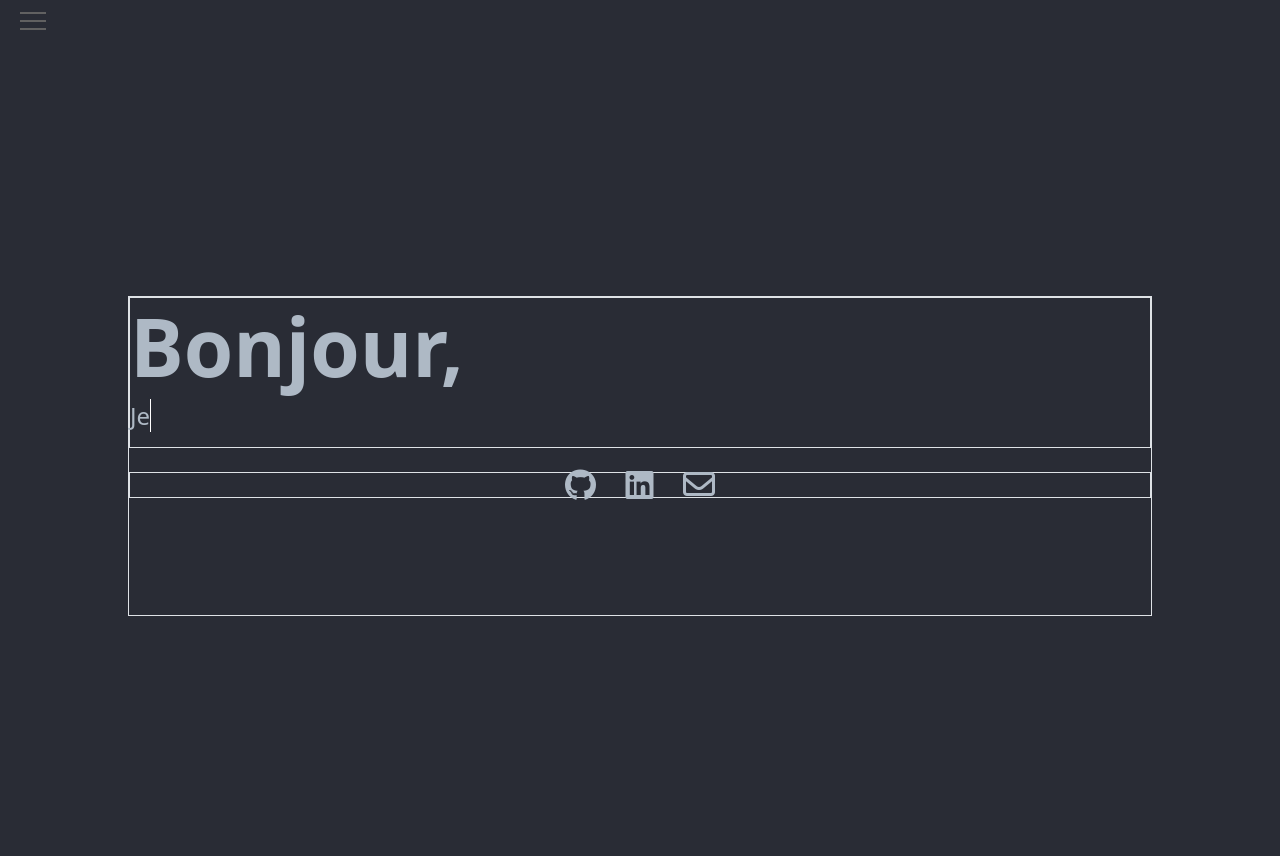
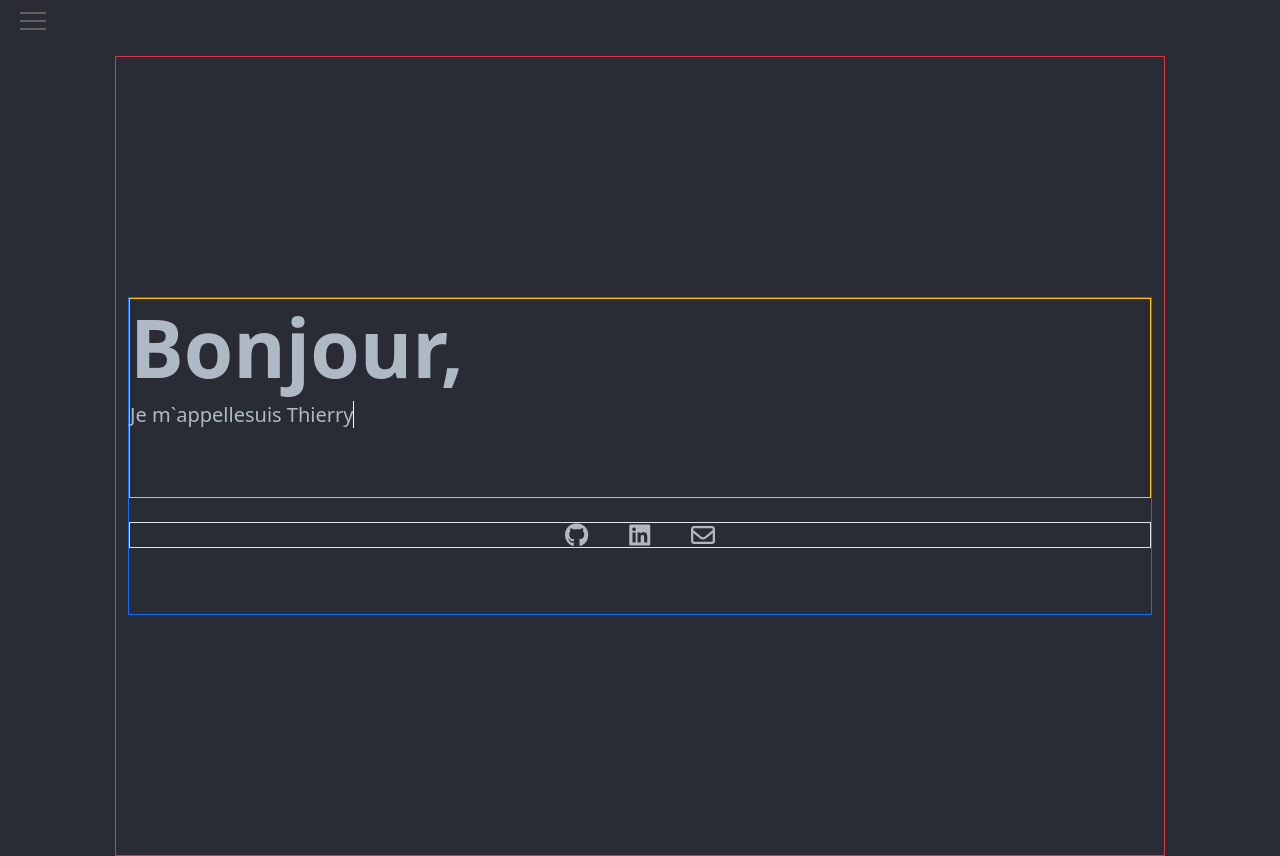
Before and after one commit to ahkhiat/portfolio, a website: page index.html in a window 1280 px wide. Shown: the top 856 px of the page. Drawn offline with nearby package versions, Linux system fonts and the light colour scheme.

Commit message:
je ne sais pas

```diff
--- a/assets/js/script.js
+++ b/assets/js/script.js
@@ -1,5 +1,6 @@
 console.log('script chargé');
 
+/* ------------------------------ Typing effect ----------------------------- */
 class TxtType {
     constructor(el, toRotate, period) {
         this.toRotate = toRotate;
@@ -60,3 +61,4 @@ window.onload = function() {
     css.innerHTML = ".typewrite > .wrap { border-right: 0.08em solid #fff}";
     document.body.appendChild(css);
 };
+/* -------------------------- End of typing effect -------------------------- */
--- a/index.html
+++ b/index.html
@@ -7,6 +7,7 @@
     <link href="https://cdn.jsdelivr.net/npm/bootstrap@5.3.3/dist/css/bootstrap.min.css" rel="stylesheet" integrity="sha384-QWTKZyjpPEjISv5WaRU9OFeRpok6YctnYmDr5pNlyT2bRjXh0JMhjY6hW+ALEwIH" crossorigin="anonymous">
     <title>Thierry Leung</title>
 </head>
+
 <body>
 <header>
   <div class="hamburger-menu">
@@ -26,14 +27,15 @@
 <main>
 
 
-  <div class="container name-container" lc-helper="background" id="screen1">
-    <div class="message-container border">
+  <div class="container name-container border border-danger" lc-helper="background" id="screen1">
+    <div class="message-container border border-primary">
 
-        <div class="lc-block mb-4 border">
+
+        <div class="bonjour-container lc-block mb-4 border border-warning">
             <div editable="rich">
                 <h1 class="display-1 fw-bolder">Bonjour, </h1>
                 <h1>
-                  <p class="typewrite" data-period="2000" data-type='[ "Je suis Thierry", "Je suis développeur web", "et web mobile" ]'>
+                  <p class="typewrite" data-period="2000" data-type='[ "Je m`appellesuis Thierry", "Je suis développeur web", "et web mobile" ]'>
                     <span class="wrap"></span>
                   </p>
 
@@ -44,9 +46,9 @@
         <div class="lc-block border">
             <div editable="rich">
                 <div class="social-container">
-                  <a href="https://github.com/ahkhiat" target="_blank"><i class="fa-brands fa-github fa-2xl"></i></a>
-                  <a href="https://www.linkedin.com/in/ahkhiat" target="_blank"><i class="fa-brands fa-linkedin fa-2xl"></i></a>
-                  <i class="fa-regular fa-envelope fa-2xl"></i>
+                  <a href="https://github.com/ahkhiat" target="_blank"><i class="fa-brands fa-github fa-xl"></i></a>
+                  <a href="https://www.linkedin.com/in/ahkhiat" target="_blank"><i class="fa-brands fa-linkedin fa-xl"></i></a>
+                  <i class="fa-regular fa-envelope fa-xl"></i>
                 </div>
             </div>
         </div>
--- a/package.json
+++ b/package.json
@@ -1,5 +1,11 @@
 {
+  "scripts": {
+    "build": "sass --watch assets/styles/style.scss assets/styles/style.css"
+  },
   "dependencies": {
+    "sass": "^1.75.0",
     "scss": "^0.2.4"
   }
+
+
 }
```
Also changed, not shown: 1 other file.
